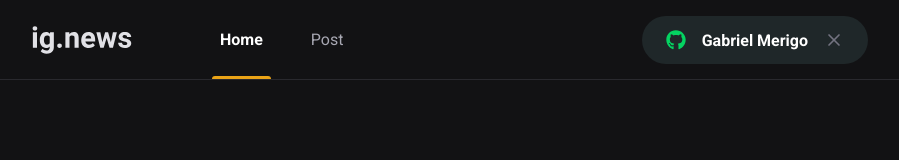
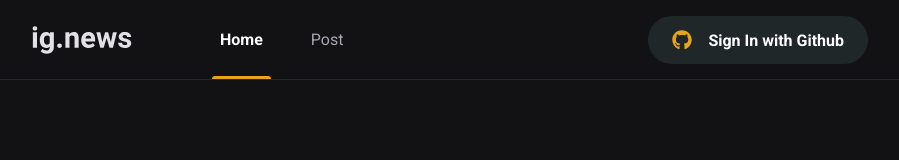
Before and after one commit to GabrielMerigo/ignews-ignite, a Next.js app: page / in a window 1280 px wide. Shown: the top 160 px of the page, without its empty margins (190-1089 px from the left). Built offline with nearby package versions, Linux system fonts and the light colour scheme.

Commit message:
Update index.tsx

```diff
--- a/src/components/SignInButton/index.tsx
+++ b/src/components/SignInButton/index.tsx
@@ -3,7 +3,7 @@ import { FiX } from 'react-icons/fi';
 import styles from './styles.module.scss';
 
 export function SignInButton() {
-  const isUserLoggedIn = true;
+  const isUserLoggedIn = false;
 
   return isUserLoggedIn ? (
     <button
```
